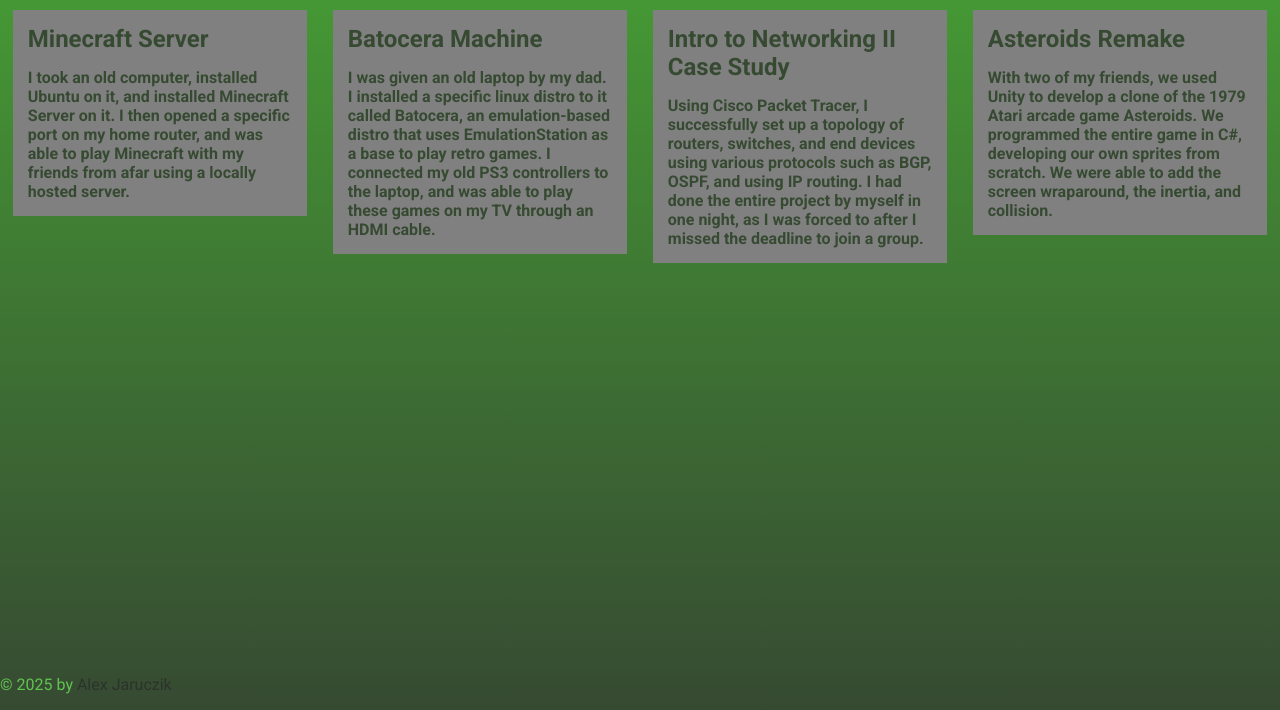
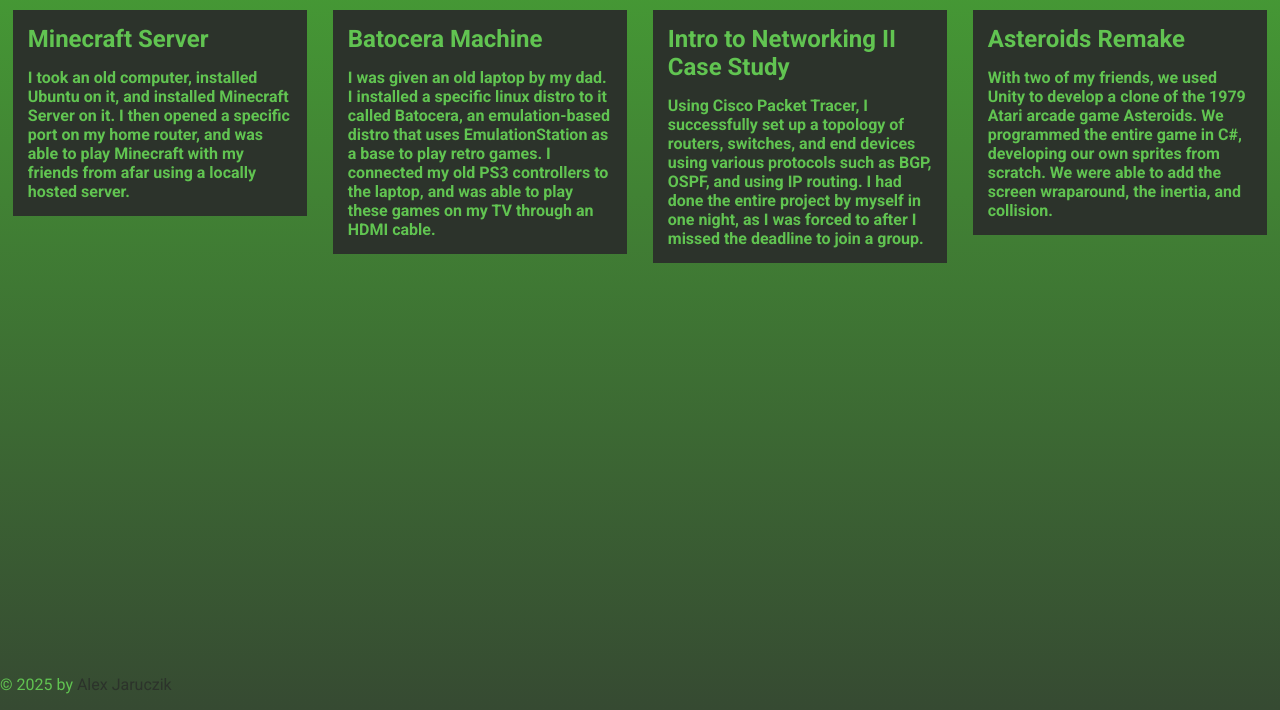
Before and after one commit to alexjaruczik/Assignment1, a plain HTML site: page projects.html in a window 1280 px wide. Shown: the part 90-800 px from the top of the page. Drawn offline with Linux system fonts and the light colour scheme.

Commit message:
fixed issues with contrast in projects.

```diff
--- a/projectsfull.css
+++ b/projectsfull.css
@@ -40,17 +40,19 @@ html {
     height: 100%;
 }
 .box {
-    background-color: grey;
+    background-color: #2C332B;
     margin: 1%;
     width: 23%;
     float:left;
-    color: #364A32;-webkit-transition: background-color 0.2s;
+    -webkit-transition: background-color 0.2s;
     -moz-transition: background-color 0.2s;
     -o-transition: background-color 0.2s;
     transition: background-color 0.2s;
+    color:#61C451;
 }
 .box:hover {
 background-color: white;
+color:#364A32;
 }
 .box h2,h4 {
     margin:15px;
--- a/projectsphone.css
+++ b/projectsphone.css
@@ -46,16 +46,18 @@ html {
     height: 100%;
 }
 .box {
-    background-color: grey;
+    background-color: #2C332B;
     margin: 15px;
     width: 90%;
-    color: #364A32;-webkit-transition: background-color 0.2s;
+    color: #61C451;
+    -webkit-transition: background-color 0.2s;
     -moz-transition: background-color 0.2s;
     -o-transition: background-color 0.2s;
     transition: background-color 0.2s;
 }
 .box:hover {
 background-color: white;
+color:#364A32;
 }
 .box h2,h4 {
     margin: 15px;
--- a/projectstablet.css
+++ b/projectstablet.css
@@ -40,9 +40,9 @@ html {
     height: 100%;
 }
 .box {
-    background-color: gray;
+    background-color: #2C332B;
     margin: 15px;
-    color: #364A32;
+    color: #61C451;
     -webkit-transition: background-color 0.2s;
     -moz-transition: background-color 0.2s;
     -o-transition: background-color 0.2s;
@@ -50,6 +50,7 @@ html {
 }
 .box:hover {
 background-color: white;
+color:#364A32;
 }
 .box h2,h4 {
     margin: 15px;
```
